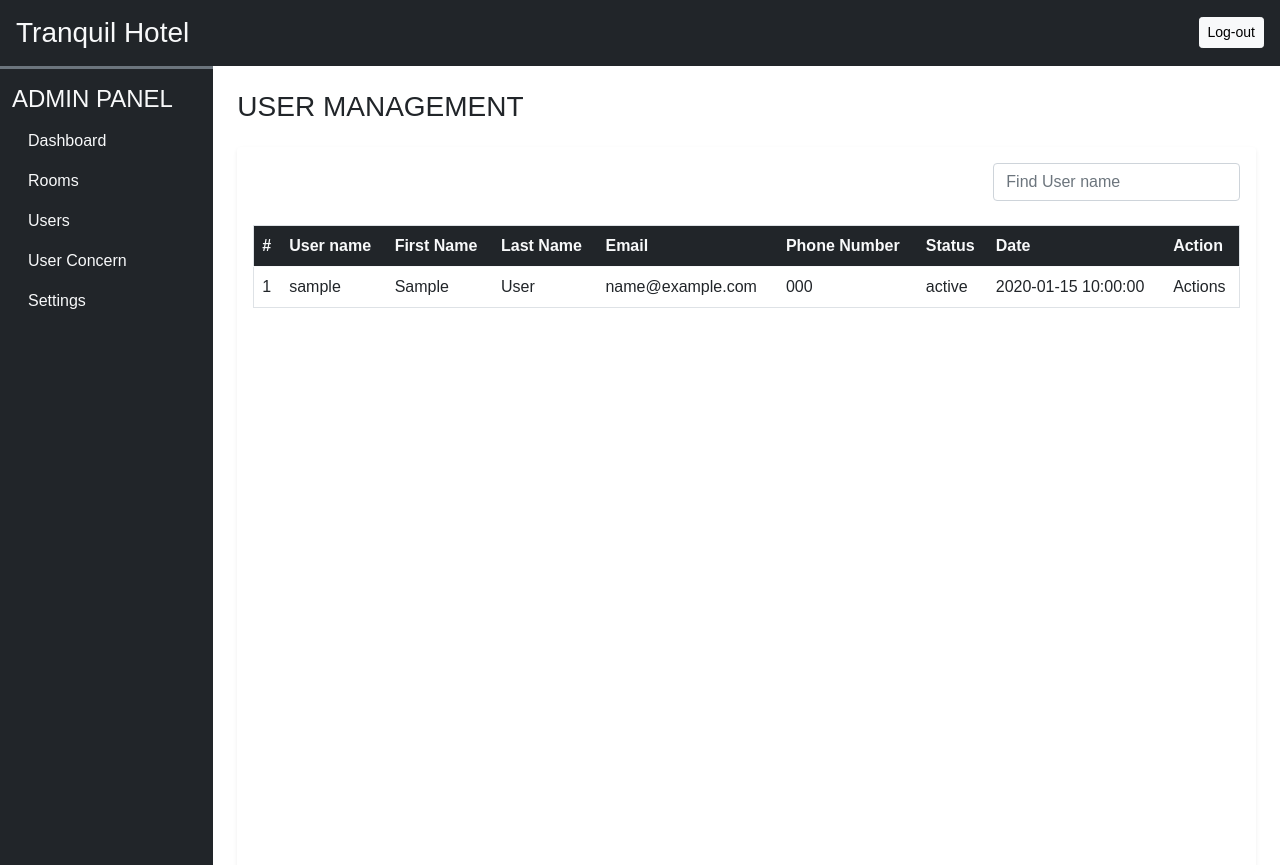
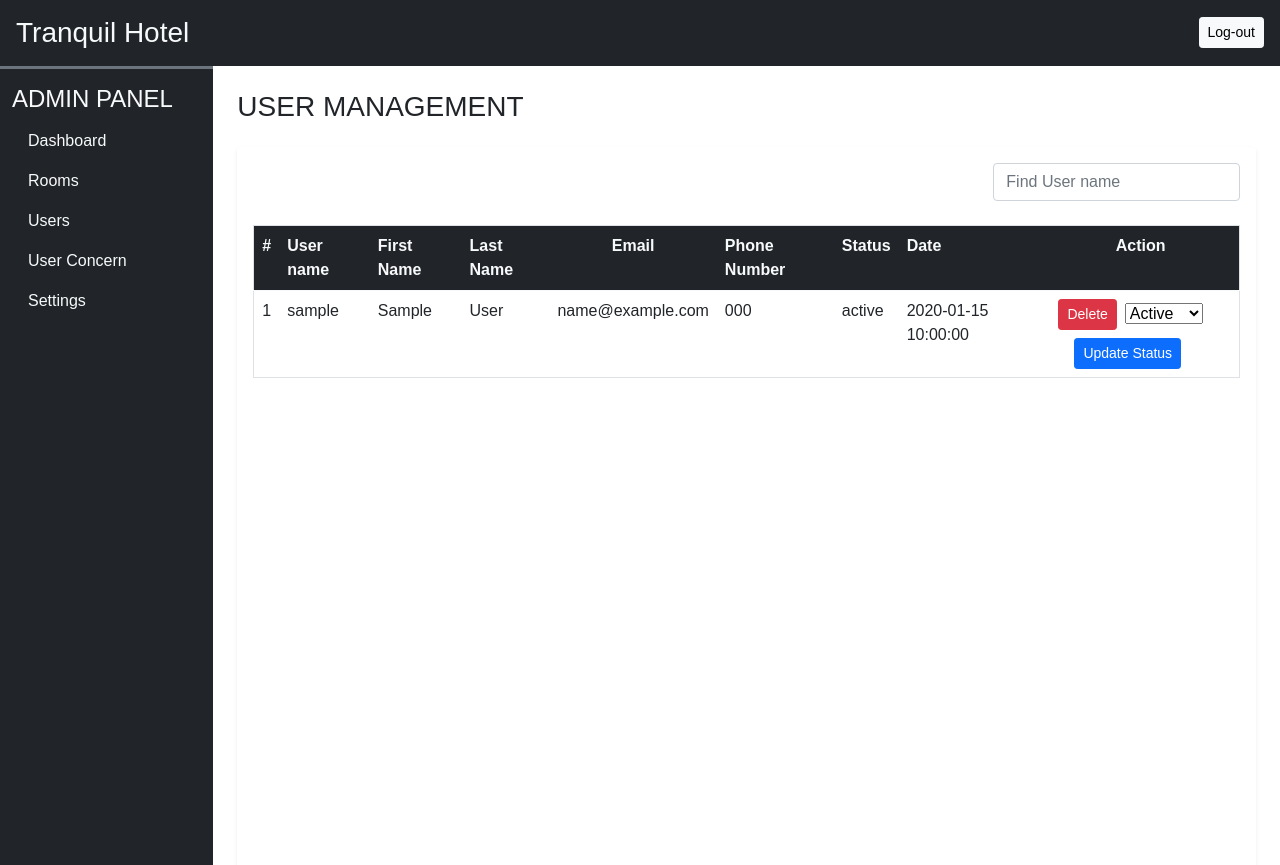
Before and after one commit to HazelKnott/Hotel-Mangement-System, a PHP site: page /admin/users.php in a window 1280 px wide. Shown: the top 865 px of the page. Run offline with PHP 8.4, Linux system fonts and the light colour scheme; the visitor is signed in with stand-in values (Sample User, id 1); tables that the repository leaves empty or names only in its code hold one stand-in row (values such as "Sample post"); some web fonts are replaced.

Commit message:
user_admin

```diff
--- a/admin/inc/essentials.php
+++ b/admin/inc/essentials.php
@@ -19,15 +19,15 @@ function redirect($url){
 }
 
 function alert($type, $msg) {
+    $bs_alert = ($type == "success") ? "alert-success" : "alert-danger";
 
-	$bs_alert = ($type == "success") ? "alert-success" : "alert-danger";
+    echo '<div class="alert ' . $bs_alert . ' alert-dismissible fade show" role="alert">
+        <strong>' . $msg . '</strong>
+        <button type="button" class="btn-close" data-bs-dismiss="alert" aria-label="Close"></button>
+        </div>';
+}
 
-	echo '
-			<div class="alert ' . $bs_alert . ' ' . $type . ' alert-dismissible fade show custom-alert" role="alert">
-					<strong>' . $msg . '</strong>
-					<button type="button" class="btn-close" data-bs-dismiss="alert" aria-label="Close"></button>
-			</div>';
-}
+
 
 function uploadUserImage($image){
 	$valid_mine = ['image/jpeg', 'image/png', 'image/webp'];
--- a/admin/users.php
+++ b/admin/users.php
@@ -2,6 +2,37 @@
     require('inc/essentials.php');
     require('inc/db_config.php');
     adminLogin();
+
+    if(isset($_POST['delete_user'])) {
+        $user_id = $_POST['user_id'];
+
+        // Perform delete operation here using user_id
+        $query = "DELETE FROM users WHERE id = $user_id";
+        $delete_result = mysqli_query($con, $query);
+
+        // Check if delete was successful
+        if($delete_result) {
+            alert('success', 'Deleted.');
+        } else {
+            alert('error', 'Operation Failed');
+        }
+    }
+
+    if(isset($_POST['update_status'])) {
+        $user_id = $_POST['user_id'];
+        $new_status = $_POST['new_status'];
+
+        // Perform status update operation here using user_id and new_status
+        $update_query = "UPDATE users SET status = '$new_status' WHERE id = $user_id";
+        $update_result = mysqli_query($con, $update_query);
+
+        // Check if update was successful
+        if($update_result) {
+            alert('success', 'Updated');
+        } else {
+            alert('error', 'Operation Failed');
+        }
+    }
 ?>
 
 <!DOCTYPE html>
@@ -44,11 +75,11 @@
                             <th scope="col">User name</th>
                             <th scope="col">First Name</th>
                             <th scope="col">Last Name</th>
-                            <th scope="col">Email</th>
+                            <th scope="col"class="text-center">Email</th>
                             <th scope="col">Phone Number</th>
                             <th scope="col">Status</th>
                             <th scope="col">Date</th>
-                            <th scope="col">Action</th>
+                            <th scope="col" width="20%" class="text-center">Action</th>
                         </tr>
                         <tbody id="users-data">
                             <?php
@@ -68,8 +99,25 @@
                                 echo "<td>" . $row['phonenumber'] . "</td>";
                                 echo "<td>" . $row['status'] . "</td>";
                                 echo "<td>" . $row['date'] . "</td>";
-                                echo "<td> Actions </td>"; // You can add action buttons here
+                                echo "<td>";
+                                echo '<form method="POST" action="">';
+                                echo '<input type="hidden" name="user_id" value="' . $row['id'] . '">';
+
+                                // Delete button
+                                echo '<button type="submit" name="delete_user" class="btn btn-danger btn-sm ms-2">Delete</button>';
+
+                                // Update status dropdown
+                                echo '<select class="ms-2" name="new_status">';
+                                echo '<option value="Active">Active</option>';
+                                echo '<option value="Inactive">Inactive</option>';
+                                echo '</select>';
+
+                                // Update status button
+                                echo '<button href="user.php" type="submit" name="update_status" class="btn btn-primary btn-sm mt-2 ms-4">Update Status</button>';
+                                echo '</form>';
+                                echo "</td>";
                                 echo "</tr>";
+
                             }
                             ?>
                         </tbody>
```
